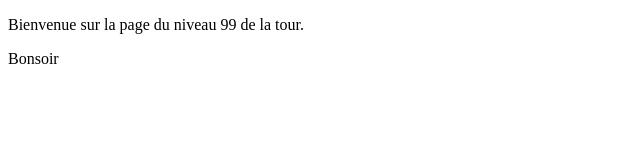
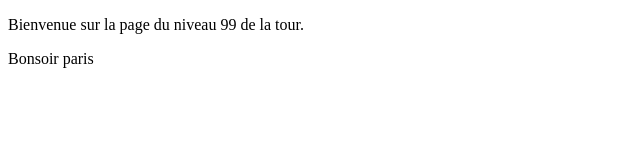
Before and after one commit to djovaking/Floor-99, a plain HTML site: page public/inex.html in a window 1280 px wide. Shown: the full height of the page, 0-640 px from the left. Drawn offline with Linux system fonts and the light colour scheme.

```diff
--- a/public/inex.html
+++ b/public/inex.html
@@ -9,6 +9,6 @@
 
   <body>
     <p>Bienvenue sur la page du niveau 99 de la tour.</p>
-    <p>Bonsoir</p>
+    <p>Bonsoir paris</p>
   </body>
 </html>
```
